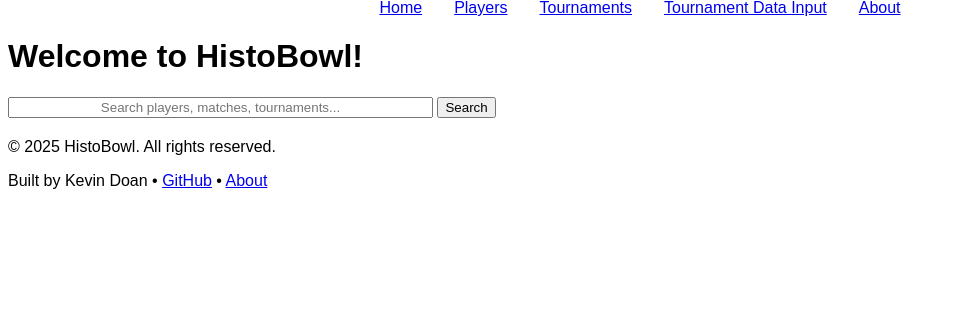
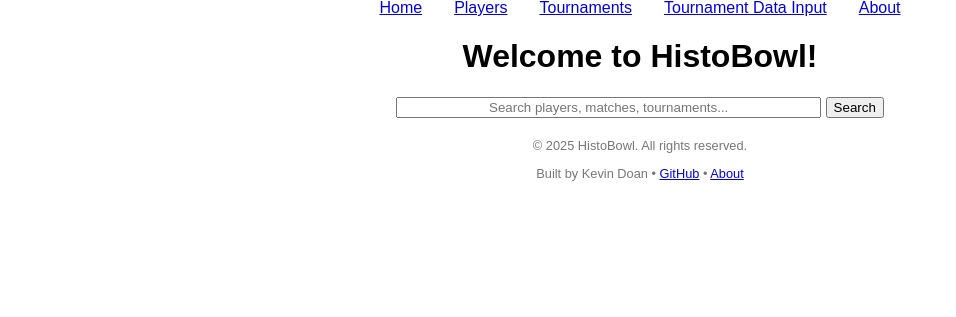
Before and after one commit to TheDoanator/HistoBowl, a Flask app: page / in a window 1280 px wide. Shown: the part 17-334 px from the top of the page, without its empty margins (0-956 px from the left). Run offline with Flask 3, Linux system fonts and the light colour scheme; some web fonts are replaced.

Commit message:
Element + text centering

```diff
--- a/static/style.css
+++ b/static/style.css
@@ -14,29 +14,25 @@
   margin-bottom: 15px;
 }
 
-table,
-th,
-td {
+table {
+  width: 85%;
+  margin: 0.5rem auto 0 auto;
+  border-collapse: collapse;
+  text-align: center;
   border: 1px solid black;
-  border-collapse: collapse;
+
 }
 
 th,
 td {
   padding: 10px;
-}
-
-table {
-  width: 100%;
-}
-
-td {
-  text-align: center;
+  border: 1px solid black;
 }
 
 body {
   font-family: 'Commissioner', sans-serif;
   font-weight: 400;
+  text-align: center;
 }
 
 form {
@@ -48,6 +44,21 @@ nav {
   justify-content: center;
   gap: 2rem;
   margin-top: 1rem;
+}
+
+input, button {
+  font-family: inherit;
+}
+
+footer {
+  text-align: center;
+  font-size: 0.8rem;
+  color: #777;
+
+}
+
+h1 {
+  text-align: center;
 }
 
 .stepladder-grid {
```
